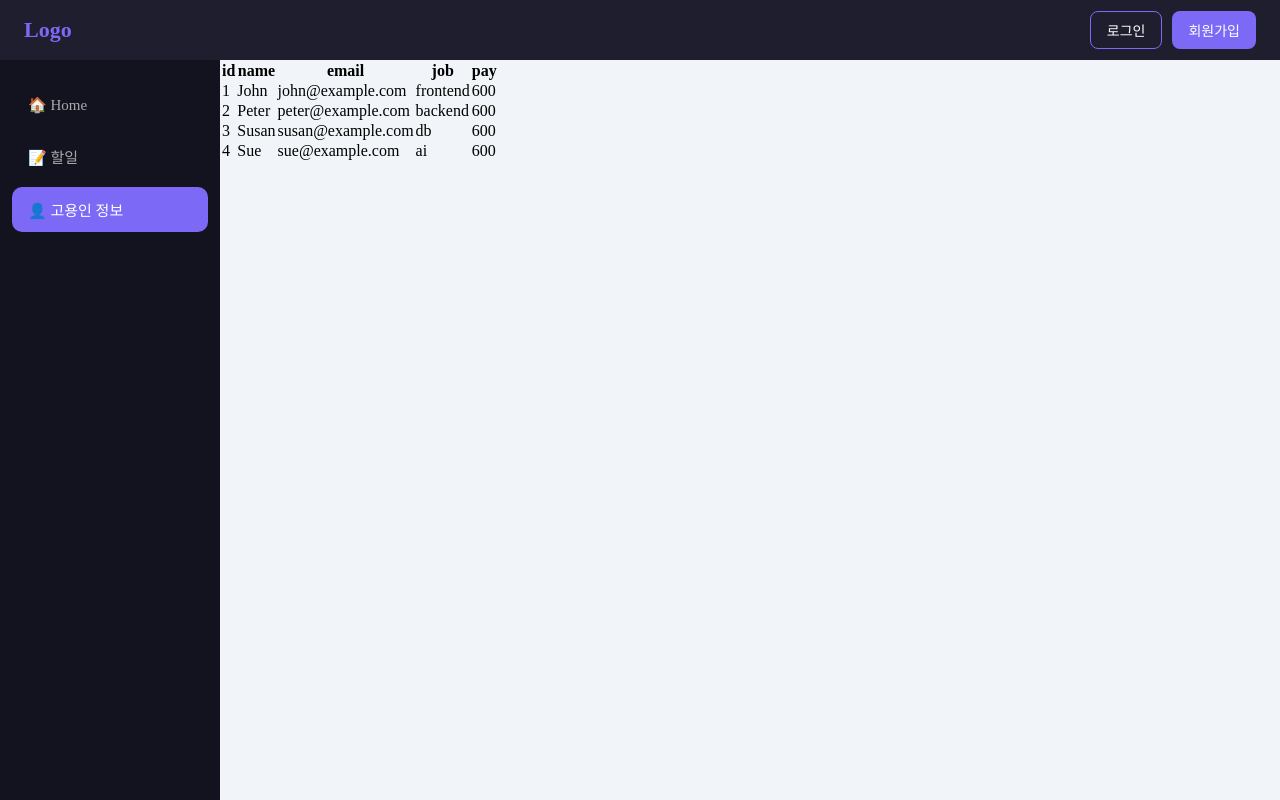
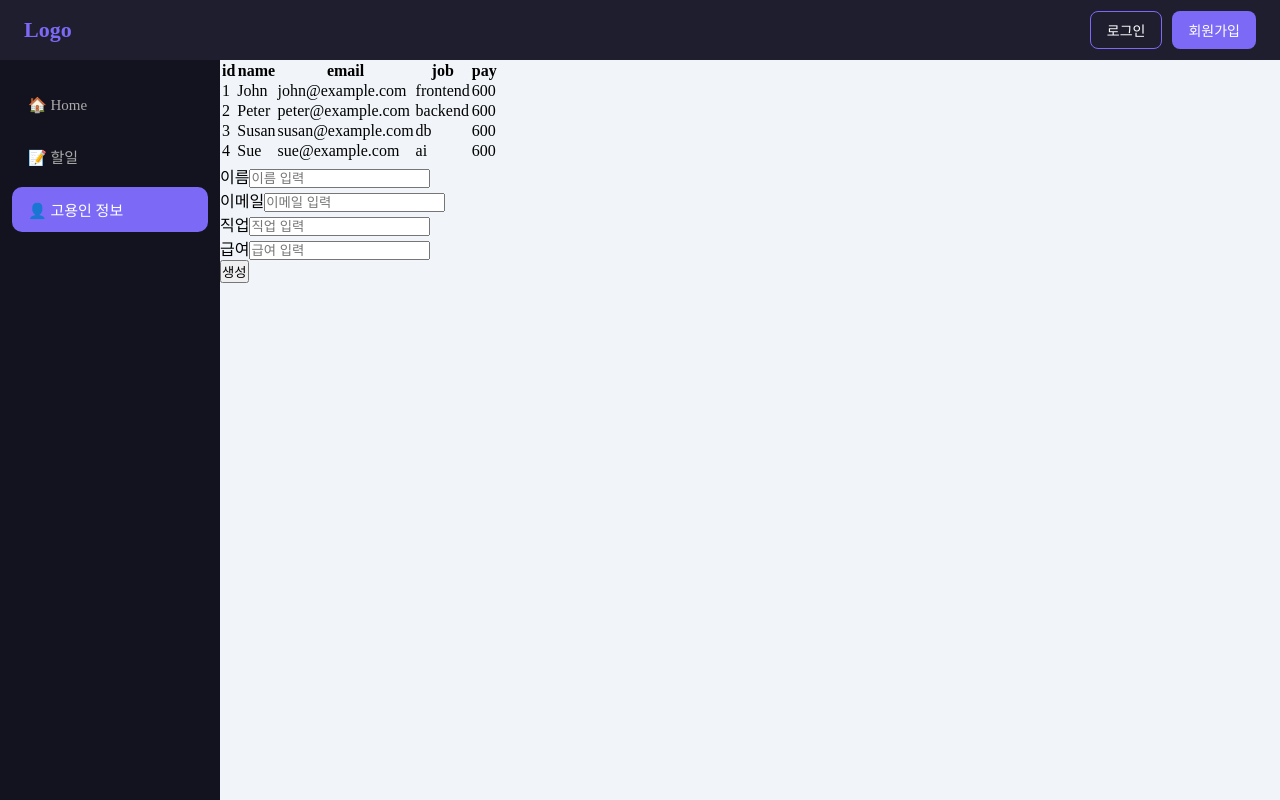
Before and after one commit to Yubeol/frontend, a React app: page /employee in a window 1280 px wide. Built offline with nearby package versions, Linux system fonts and the light colour scheme; the HTML template or start-up script is replaced by a standard one.

Commit message:
Register 추가

```diff
--- a/src/no1_pages/EmployeePage.jsx
+++ b/src/no1_pages/EmployeePage.jsx
@@ -1,21 +1,27 @@
 import React, { useState } from 'react'
 import EmployeeTable from '../no2_components/employee/EmployeeTable';
+import Register from '../no2_components/employee/Register';
 
 const initialState = [
-  {id: 1, name:"John", email: "john@example.com", job: "frontend", pay: 600},
-  {id: 2, name:"Peter", email: "peter@example.com", job: "backend", pay: 600},
-  {id: 3, name:"Susan", email: "susan@example.com", job: "db", pay: 600},
-  {id: 4, name:"Sue", email: "sue@example.com", job: "ai", pay: 600},
+  { id: 1, name: "John", email: "john@example.com", job: "frontend", pay: 600 },
+  { id: 2, name: "Peter", email: "peter@example.com", job: "backend", pay: 600 },
+  { id: 3, name: "Susan", email: "susan@example.com", job: "db", pay: 600 },
+  { id: 4, name: "Sue", email: "sue@example.com", job: "ai", pay: 600 },
 ]
 
 
 const EmployeePage = () => {
 
-    const [infos, setInfos] = useState(initialState);
+  const [infos, setInfos] = useState(initialState);
 
+  const addInfo = (newInfo) => {                              // 이게 없음!
+    setInfos([...infos, { id: infos.length + 1, ...newInfo }])
+  }
   return (
     <div>
-      <EmployeeTable infos={infos}/>
+      <EmployeeTable infos={infos} />
+      <Register addInfo={addInfo} />
+
     </div>
   )
 }
--- /dev/null
+++ b/src/no2_components/employee/Register.jsx
@@ -0,0 +1,39 @@
+import React, { useState } from 'react'
+
+const Register = ({ addInfo }) => {
+  const [form, setForm] = useState({ name: '', email: '', job: '', pay: '' })
+
+  const handleChange = (e) => {
+    setForm({ ...form, [e.target.name]: e.target.value })
+  }
+
+  const handleSubmit = (e) => {
+    e.preventDefault()
+    addInfo(form)
+    setForm({ name: '', email: '', job: '', pay: '' })
+  }
+
+  return (
+    <form onSubmit={handleSubmit}>
+      <div>
+        <label>이름</label>
+        <input type="text" name="name" value={form.name} onChange={handleChange} placeholder='이름 입력' />
+      </div>
+      <div>
+        <label>이메일</label>
+        <input type="email" name="email" value={form.email} onChange={handleChange} placeholder='이메일 입력' />
+      </div>
+      <div>
+        <label>직업</label>
+        <input type="text" name="job" value={form.job} onChange={handleChange} placeholder='직업 입력' />
+      </div>
+      <div>
+        <label>급여</label>
+        <input type="number" name="pay" value={form.pay} onChange={handleChange} placeholder='급여 입력' />
+      </div>
+      <button type="submit">생성</button>
+    </form>
+  )
+}
+
+export default Register
```
